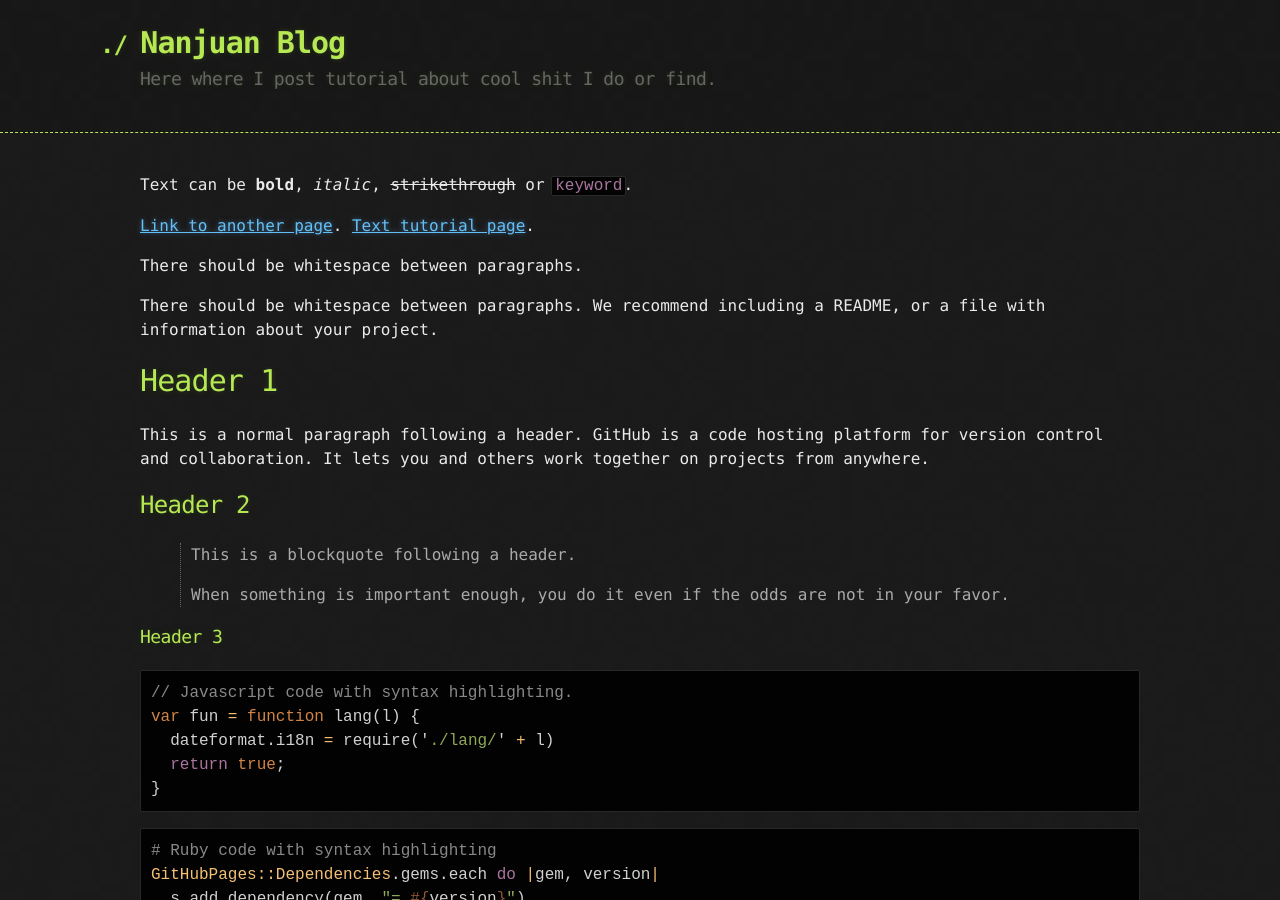
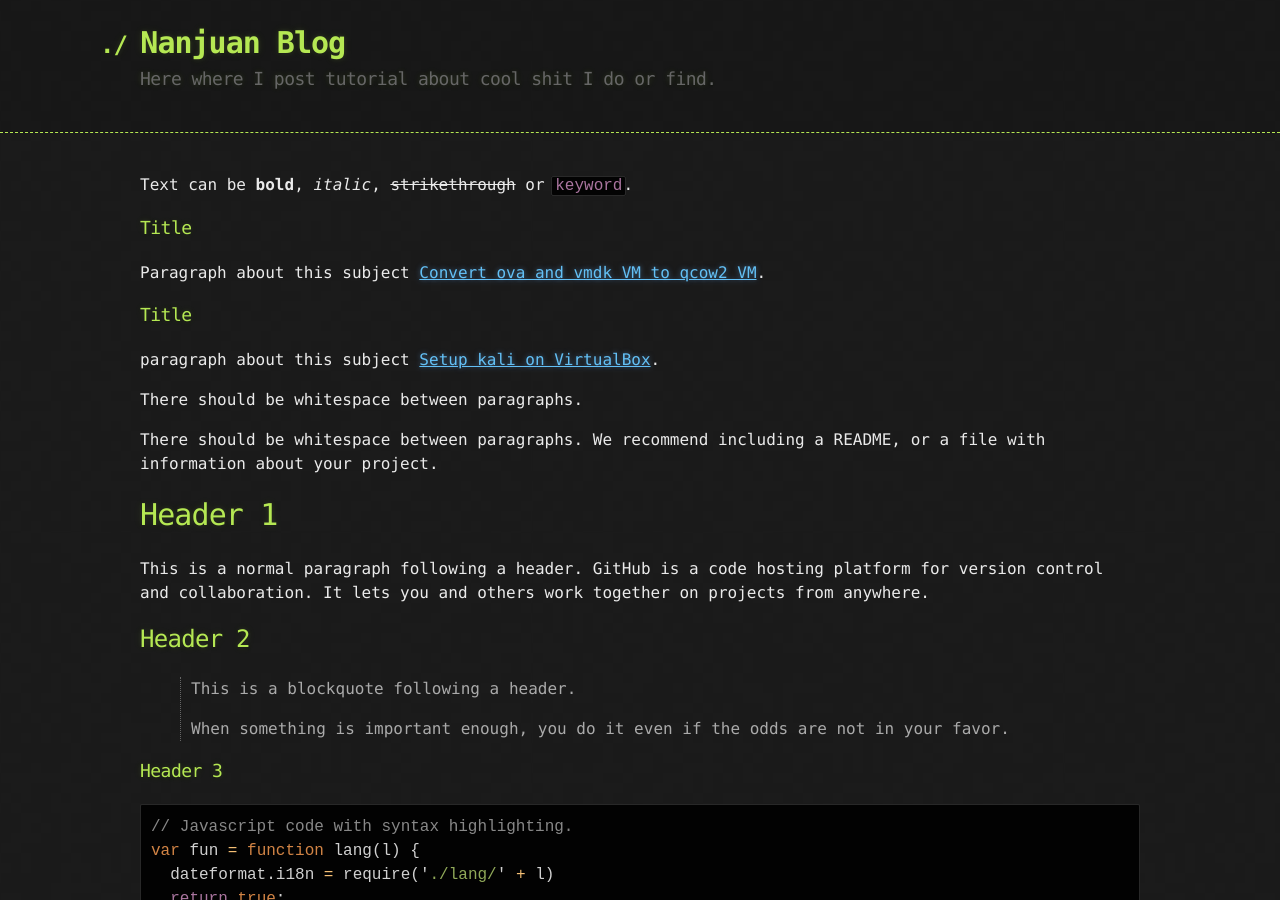
Before and after one commit to Nanjuan/nanjuan.github.io, a Jekyll site: the page built from index.md, in a window 1280 px wide and 900 px high. Built offline with Jekyll 4.4.1, drawn with Linux system fonts in a browser that asks for light colours.

Commit message:
new format

```diff
--- a/index.md
+++ b/index.md
@@ -4,8 +4,13 @@ layout: default
 
 Text can be **bold**, _italic_, ~~strikethrough~~ or `keyword`.
 
-[Link to another page](./another-page.html).
-[Text tutorial page](./Hacking-Tutorials/How-to-convert-ova-and-vmdk-to-qcow2.md).
+### Title
+Paragraph about this subject
+[Convert ova and vmdk VM to qcow2 VM](./Hacking-Tutorials/How-to-convert-ova-and-vmdk-to-qcow2.md).
+
+### Title
+paragraph about this subject
+[Setup kali on VirtualBox](./Hacking-Tutorials/VirtualBox_setup_with_kali.md).
 
 There should be whitespace between paragraphs.
 
```
Also changed, not shown: Hacking-Tutorials/How-to-convert-ova-and-vmdk-to-qcow2.md (+2 -0 lines), Hacking-Tutorials/README.md (added, +3 -0 lines), Hacking-Tutorials/VirtualBox_setup_with_kali.md (+2 -0 lines).
